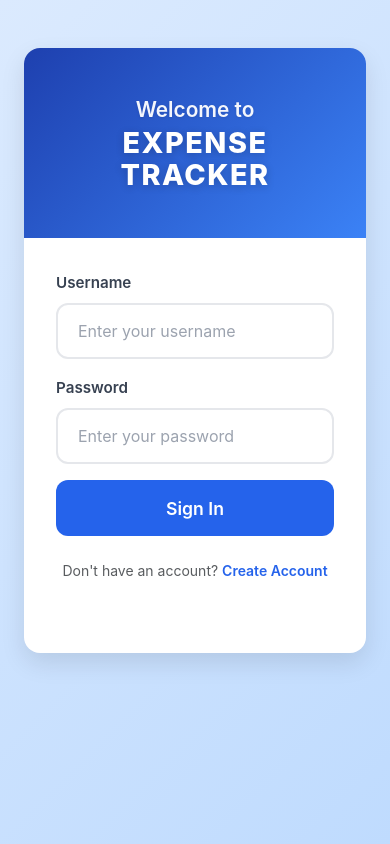
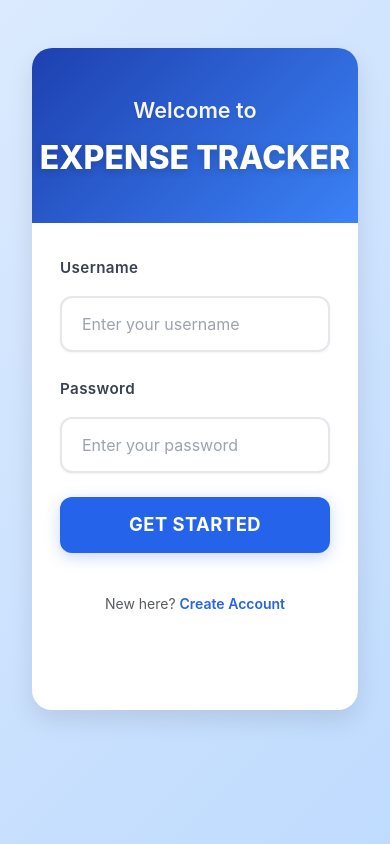
Before and after one commit to hetmewada0103/Expense-Tracker, a Flask app: page /login in a window 390 px wide. Run offline with Flask 3, Linux system fonts and the light colour scheme.

Commit message:
Update login.html

```diff
--- a/templates/login.html
+++ b/templates/login.html
@@ -6,45 +6,48 @@
 <div class="login-wrapper">
     <div class="container py-5">
         <div class="row justify-content-center">
-            <div class="col-lg-5 col-md-6 col-12">
+            <!-- ✅ WIDER CARD: col-lg-6 -->
+            <div class="col-lg-6 col-md-7 col-12">
                 <!-- Login Card -->
                 <div class="login-card">
-                    <!-- Header - TWO LINE TITLE -->
+                    <!-- Header - Welcome + SIDE BY SIDE "Expense Tracker" -->
                     <div class="login-header text-center py-5">
+                        <!-- ✅ WELCOME MESSAGE ADDED ABOVE -->
+                        <h3 class="login-welcome mb-3">Welcome to</h3>
                         <div class="login-title-wrapper">
-                            <h1 class="login-welcome">Welcome to</h1>
-                            <h2 class="login-tracker">EXPENSE TRACKER</h2>
+                            <!-- ✅ SIDE BY SIDE: Expense + Tracker -->
+                            <h1 class="login-main-title">Expense Tracker</h1>
                         </div>
                     </div>
 
                     <!-- Form -->
                     <div class="login-form-container">
                         <form id="loginForm" novalidate>
-                            <div class="mb-3">
-                                <label for="username" class="form-label fw-semibold mb-2">Username</label>
+                            <div class="mb-4">
+                                <label for="username" class="form-label fw-semibold mb-3">Username</label>
                                 <input type="text" class="form-control login-input" id="username" name="username" placeholder="Enter your username" required>
                             </div>
 
-                            <div class="mb-3">
-                                <label for="password" class="form-label fw-semibold mb-2">Password</label>
+                            <div class="mb-4">
+                                <label for="password" class="form-label fw-semibold mb-3">Password</label>
                                 <input type="password" class="form-control login-input" id="password" name="password" placeholder="Enter your password" required>
                             </div>
 
-                            <button type="submit" class="btn btn-primary w-100 login-submit-btn mb-3" id="loginBtn">
-                                <span class="btn-text">Sign In</span>
+                            <button type="submit" class="btn btn-primary w-100 login-submit-btn mb-4" id="loginBtn">
+                                <span class="btn-text">Get Started</span>
                                 <span class="spinner-border spinner-border-sm me-2 d-none" id="loginSpinner"></span>
                             </button>
                         </form>
 
                         <!-- Create Account Link -->
-                        <div class="text-center pt-2">
+                        <div class="text-center pt-3">
                             <p class="text-muted mb-0 small">
-                                Don't have an account? <a href="{{ url_for('signup') }}" class="text-primary fw-semibold text-decoration-none create-account-link">Create Account</a>
+                                New here? <a href="{{ url_for('signup') }}" class="text-primary fw-semibold text-decoration-none create-account-link">Create Account</a>
                             </p>
                         </div>
 
                         <!-- Messages -->
-                        <div id="loginMessage" class="mt-3 message-alert"></div>
+                        <div id="loginMessage" class="mt-4 message-alert"></div>
                     </div>
                 </div>
             </div>
@@ -59,6 +62,8 @@
     --blue-primary: linear-gradient(135deg, #1e40af 0%, #3b82f6 100%);
     --blue-light: linear-gradient(135deg, #dbeafe 0%, #bfdbfe 100%);
     --primary-blue: #2563eb;
+    --success-green: #10b981;
+    --danger-red: #ef4444;
     --shadow: 0 10px 25px rgba(0,0,0,0.1);
     --border-radius: 16px;
 }
@@ -72,54 +77,56 @@ body {
     min-height: 100vh;
 }
 
-/* Login Card - ABSOLUTELY NO BORDERS */
+/* Login Card */
 .login-card {
     background: white;
     border-radius: var(--border-radius);
     box-shadow: var(--shadow);
     overflow: hidden;
     border: none !important;
-    border-left: none !important;
-    border-right: none !important;
+    max-width: 500px;
+    margin: 0 auto;
 }
 
-/* TWO LINE HEADER */
+/* Header with Welcome + Side-by-side title */
 .login-header {
     background: var(--blue-primary);
     color: white;
-    padding: 3.5rem 2.5rem 3rem;
-}
-
-.login-title-wrapper {
-    display: flex;
-    flex-direction: column;
-    align-items: center;
-    gap: 0.25rem;
+    padding: 3.5rem 2.5rem 2.5rem;
 }
 
 .login-welcome {
     font-size: 1.6rem;
     font-weight: 600;
     color: rgba(255,255,255,0.95);
-    margin: 0;
+    margin: 0 0 1.5rem 0;
     line-height: 1.3;
     text-shadow: 0 1px 3px rgba(0,0,0,0.1);
 }
 
-.login-tracker {
-    font-size: 2.4rem;
+.login-title-wrapper {
+    display: flex;
+    flex-direction: row;  /* ✅ SIDE BY SIDE */
+    align-items: baseline;
+    justify-content: center;
+    gap: 0.25rem;
+}
+
+.login-main-title {
+    font-size: 2.6rem;
     font-weight: 800;
     color: white;
     margin: 0;
     line-height: 1.1;
-    letter-spacing: 2px;
+    letter-spacing: 1px;
     text-transform: uppercase;
     text-shadow: 0 2px 8px rgba(0,0,0,0.2);
+    white-space: nowrap;
 }
 
 /* Form Container */
 .login-form-container {
-    padding: 2.5rem 2.5rem 2rem;
+    padding: 2.5rem 2.5rem 2.5rem;
 }
 
 /* Labels */
@@ -127,6 +134,7 @@ body {
     color: #374151;
     font-size: 0.95rem;
     font-weight: 600;
+    letter-spacing: 0.025em;
 }
 
 /* Inputs */
@@ -136,85 +144,92 @@ body {
     border: 2px solid #e5e7eb;
     border-radius: 12px;
     font-size: 1rem;
+    font-weight: 500;
     transition: all 0.3s ease;
     background: white;
-    box-shadow: none;
+    box-shadow: 0 1px 3px rgba(0,0,0,0.05);
 }
 
 .login-input:focus {
     border-color: var(--primary-blue);
-    box-shadow: 0 0 0 3px rgba(37,99,235,0.1);
+    box-shadow: 0 0 0 3px rgba(37,99,235,0.1), 0 1px 3px rgba(0,0,0,0.1);
     background: white;
+    outline: none;
 }
 
 .login-input::placeholder {
     color: #9ca3af;
+    font-weight: 400;
 }
 
 /* Button */
 .login-submit-btn {
     height: 56px;
-    padding: 1rem 2rem;
+    padding: 0 2rem;
     background: var(--primary-blue);
     border: none !important;
     border-radius: 12px;
-    font-size: 1.1rem;
-    font-weight: 600;
+    font-size: 1.15rem;
+    font-weight: 700;
+    letter-spacing: 0.5px;
     transition: all 0.3s ease;
-    box-shadow: none;
+    box-shadow: 0 4px 15px rgba(37,99,235,0.25);
+    text-transform: uppercase;
 }
 
 .login-submit-btn:hover:not(:disabled) {
     background: #1d4ed8;
     transform: translateY(-2px);
-    box-shadow: 0 8px 25px rgba(37,99,235,0.3);
+    box-shadow: 0 8px 25px rgba(37,99,235,0.35);
 }
 
 .login-submit-btn:disabled {
     opacity: 0.8;
     cursor: not-allowed;
+    transform: none;
 }
 
 /* Create Account Link */
 .create-account-link {
     color: var(--primary-blue) !important;
     font-weight: 600;
+    transition: all 0.2s ease;
 }
 
 .create-account-link:hover {
     color: #1d4ed8 !important;
-    text-decoration: underline !important;
+    text-decoration: none !important;
 }
 
-/* Message */
+/* Messages */
 .message-alert {
     border-radius: 12px;
-    padding: 1rem;
+    padding: 1.25rem 1.5rem;
     font-weight: 500;
     border-left: 4px solid;
-    margin-top: 1rem;
+    margin: 0;
     opacity: 0;
     height: 0;
     overflow: hidden;
-    transition: all 0.3s ease;
+    transition: all 0.4s cubic-bezier(0.4, 0, 0.2, 1);
 }
 
 .message-alert.show {
     opacity: 1;
     height: auto;
-    margin-top: 1rem;
+    margin-top: 1.5rem;
 }
 
 #loginMessage.alert-success {
-    background: rgba(5,150,105,0.1);
+    background: linear-gradient(135deg, rgba(16,185,129,0.12) 0%, rgba(5,150,105,0.12) 100%);
     color: #059669;
-    border-left-color: #059669;
+    border-left-color: var(--success-green);
 }
 
 #loginMessage.alert-danger {
-    background: rgba(239,68,68,0.1);
-    color: #ef4444;
-    border-left-color: #ef4444;
+    background: linear-gradient(135deg, rgba(239,68,68,0.12) 0%, rgba(220,38,38,0.12) 100%);
+    color: #dc2626;
+    border-left-color: var(--danger-red);
 }
 
 /* Responsive */
@@ -224,35 +239,37 @@ body {
     }
 
     .login-welcome {
-        font-size: 1.4rem;
+        font-size: 1.45rem;
     }
 
-    .login-tracker {
-        font-size: 2rem;
-        letter-spacing: 1.5px;
+    .login-main-title {
+        font-size: 2.2rem;
+        letter-spacing: 0.5px;
     }
 
     .login-form-container {
-        padding: 2rem 2rem 1.5rem;
+        padding: 2rem 1.75rem 2rem;
+    }
+
+    .login-card {
+        margin: 0 1rem;
+        border-radius: 20px;
     }
 }
 
 @media (max-width: 480px) {
     .container {
-        padding-left: 1rem;
-        padding-right: 1rem;
-    }
-
-    .login-card {
-        margin: 0 0.5rem;
+        padding-left: 1rem !important;
+        padding-right: 1rem !important;
     }
 
     .login-welcome {
-        font-size: 1.3rem;
+        font-size: 1.35rem;
     }
 
-    .login-tracker {
-        font-size: 1.8rem;
+    .login-main-title {
+        font-size: 2rem;
+        letter-spacing: 0px;
     }
 }
 </style>
@@ -270,10 +287,8 @@ document.addEventListener('DOMContentLoaded', function() {
     form.addEventListener('submit', async function(e) {
         e.preventDefault();
 
-        // Hide previous message
         messageDiv.classList.remove('show', 'alert-success', 'alert-danger');
 
-        // Show loading state
         submitBtn.disabled = true;
         spinner.classList.remove('d-none');
         btnText.textContent = 'Signing In...';
@@ -293,26 +308,47 @@ document.addEventListener('DOMContentLoaded', function() {
             const data = await response.json();
 
             if (data.success) {
-                messageDiv.className = 'alert-success';
-                messageDiv.textContent = data.message || 'Login successful! Redirecting...';
+                messageDiv.innerHTML = `
+                    <div class="d-flex align-items-center">
+                        <i class="bi bi-check-circle-fill me-3 fs-4 text-success"></i>
+                        <div>
+                            <strong>Login Successful!</strong><br>
+                            <small class="opacity-75">Redirecting to dashboard...</small>
+                        </div>
+                    </div>
+                `;
+                messageDiv.className = 'alert-success message-alert';
                 messageDiv.classList.add('show');
+
                 setTimeout(() => {
                     window.location.href = '/home';
-                }, 1200);
+                }, 1500);
             } else {
-                messageDiv.className = 'alert-danger';
-                messageDiv.textContent = data.message || 'Invalid credentials';
+                messageDiv.innerHTML = `
+                    <div class="d-flex align-items-center">
+                        <i class="bi bi-exclamation-triangle-fill me-3 fs-4 text-danger"></i>
+                        <strong>${data.message || 'Invalid credentials'}</strong>
+                    </div>
+                `;
+                messageDiv.className = 'alert-danger message-alert';
                 messageDiv.classList.add('show');
             }
         } catch (error) {
-            messageDiv.className = 'alert-danger';
-            messageDiv.textContent = 'Network error. Please try again.';
+            messageDiv.innerHTML = `
+                <div class="d-flex align-items-center">
+                    <i class="bi bi-wifi-off me-3 fs-4 text-muted"></i>
+                    <strong>Network Error</strong><br>
+                    <small class="opacity-75">Please check your connection</small>
+                </div>
+            `;
+            messageDiv.className = 'alert-danger message-alert';
             messageDiv.classList.add('show');
         } finally {
-            // Reset button
-            submitBtn.disabled = false;
-            spinner.classList.add('d-none');
-            btnText.textContent = 'Sign In';
+            setTimeout(() => {
+                submitBtn.disabled = false;
+                spinner.classList.add('d-none');
+                btnText.textContent = 'Get Started';
+            }, 500);
         }
     });
 });
```
